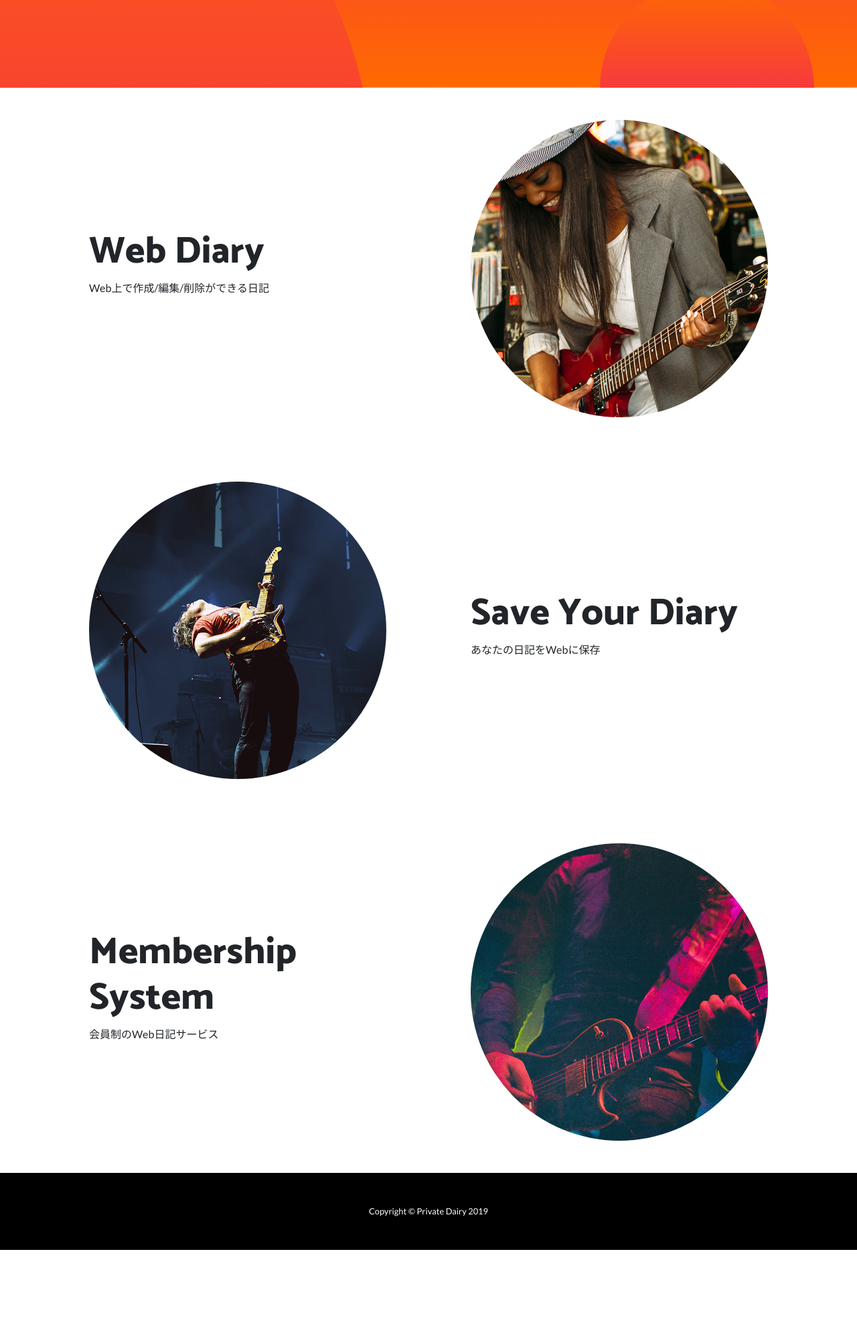
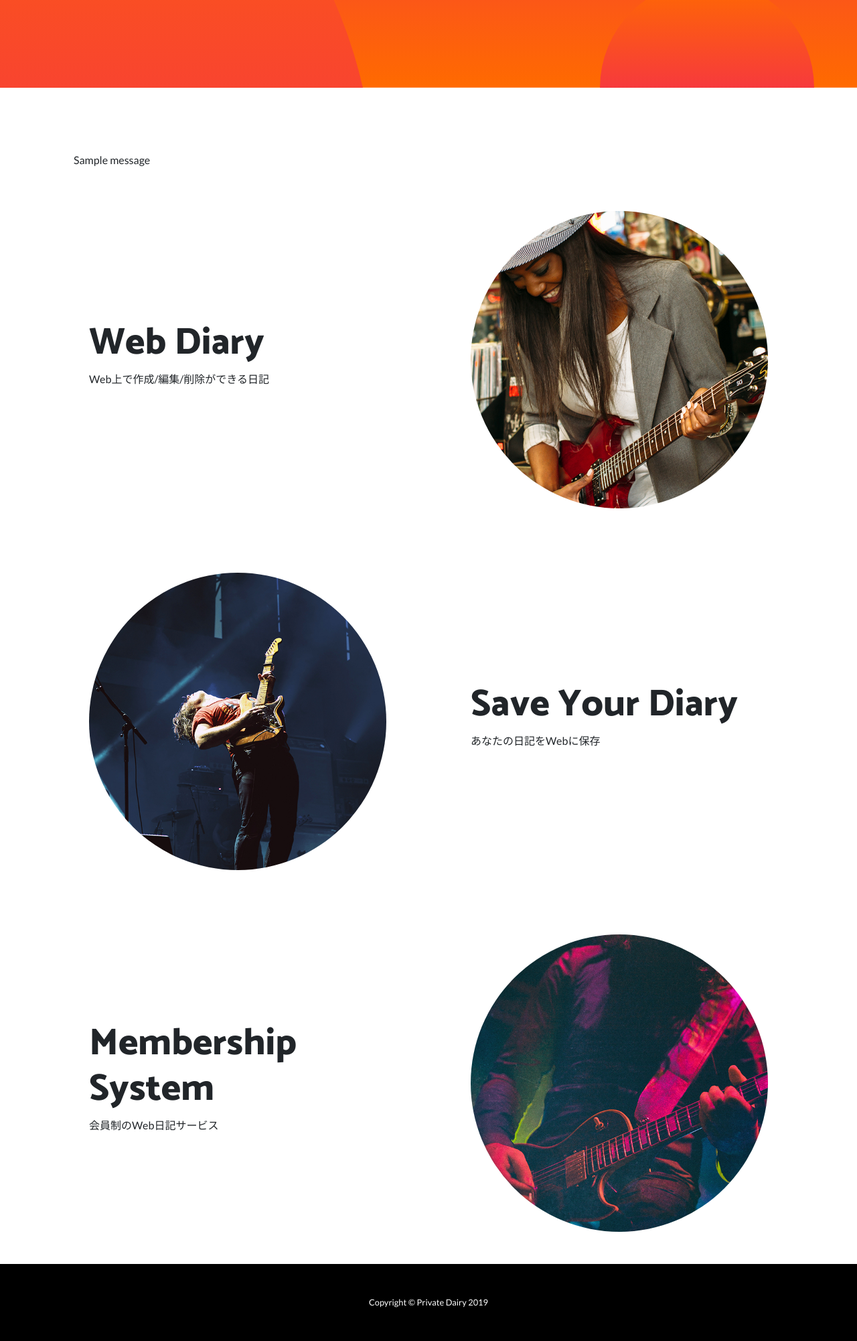
Before and after one commit to ShinAnase/private_diary, a Django app: page / in a window 1280 px wide. Shown: the part 556-2558 px from the top of the page at 67% size. Before the commit the page ends 2422 px from the top, so only its background shows below. Run offline with Django 3.2, Linux system fonts and the light colour scheme; tables that the repository leaves empty hold one stand-in row (values such as "Sample post"); one stand-in notice (Sample message) is shown; some libraries are stand-ins or nearby versions.

Commit message:
20210216

```diff
--- a/diary/templates/base.html
+++ b/diary/templates/base.html
@@ -53,6 +53,21 @@
         </nav>
 
         {% block header%}{% endblock %}
+        {% if messages %}
+          <div class="container">
+            <div class="row">
+              <div class="my-div-style w-100">
+                <ul class="messages" style="list-style: none;">
+                  {% for message in messages %}
+                  <li {% if message.tags %} class="{{ message.tags }}" {% endif %}>
+                    {{ message }}
+                  </li>
+                  {% endfor %}
+                </ul>
+              </div>
+            </div>
+          </div>
+        {% endif %}
 
         {% block contents%}{% endblock %}
 
--- a/diary/views.py
+++ b/diary/views.py
@@ -3,6 +3,7 @@ from django.views import generic
 from .forms import  inquiryForm
 import logging
 from django.urls import reverse_lazy
+from django.contrib import messages
 
 logger = logging.getLogger(__name__)
 
@@ -17,5 +18,6 @@ class inquiryView(generic.FormView):
 
     def form_valid(self, form):
         form.send_mail()
+        messages.success(self.request, 'メッセージ送信完了')
         logger.info('Inquiry sent by {}'.format(form.cleaned_data['name']))
         return super().form_valid(form)
```
Also changed, not shown: private_diary/settings_common.py (+8 -0 lines).
